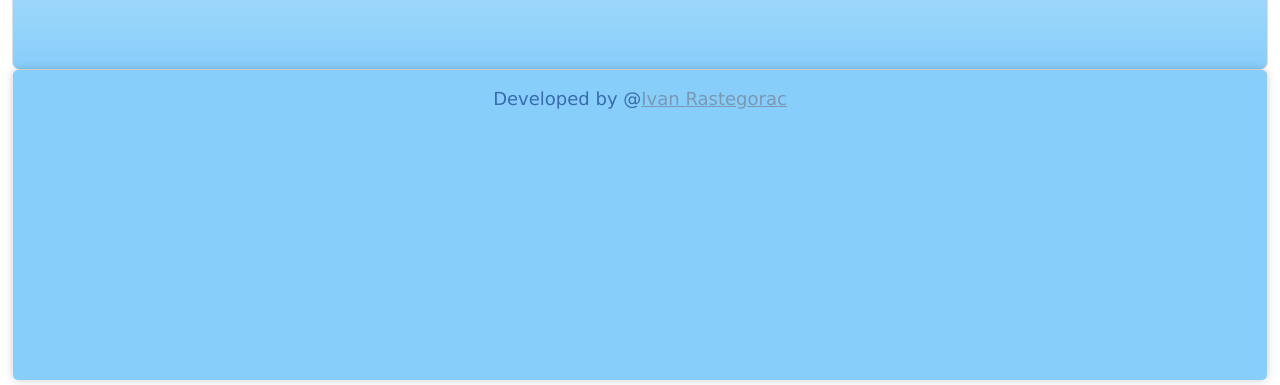
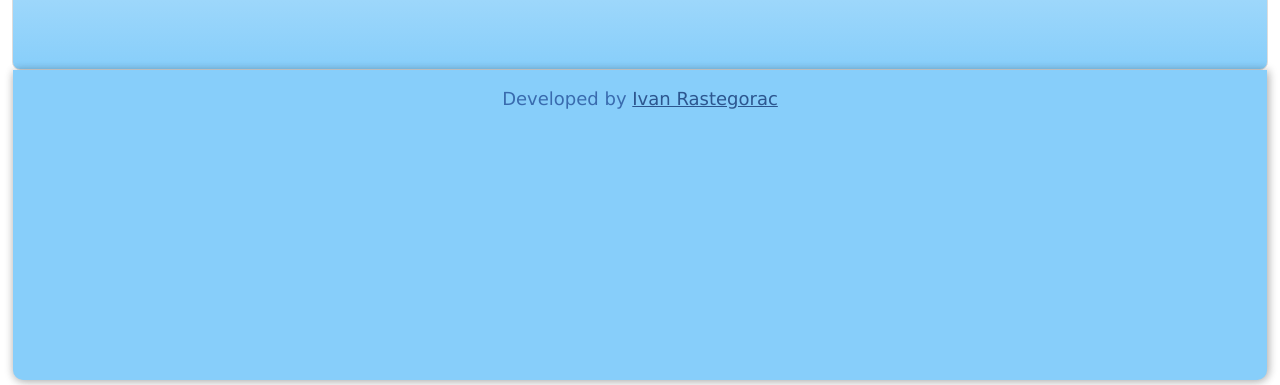
Before and after one commit to ivanrastegorac/Weather-app, a React (Create React App) app: page /login in a window 1280 px wide. Shown: the part 1172-1557 px from the top of the page. Built offline with nearby package versions, Linux system fonts and the light colour scheme; no server answers; sample sign-in values are in the browser's storage.

Commit message:
Fix footer styles

```diff
--- a/src/components/ui/footer/Footer.tsx
+++ b/src/components/ui/footer/Footer.tsx
@@ -12,7 +12,7 @@ const Footer: React.FC<FooterProps> = ({ name }) => {
   return (
     <FooterWrapper>
             <FooterText>
-                Developed by @{""}
+                Developed by {""}
                     <FooterLink href={profileLink} target="_blank" rel="noopener noreferrer">
                         {name}
                     </FooterLink>
--- a/src/components/ui/footer/styled.ts
+++ b/src/components/ui/footer/styled.ts
@@ -2,8 +2,9 @@ import styled from "styled-components";
 
 export const FooterWrapper = styled.footer`
   background: #87cefa;
-  border-radius: 5px;
-  box-shadow: 0 0 10px rgba(0, 0, 0, 0.2);
+  border-bottom-left-radius: 10px;
+  border-bottom-right-radius: 10px;
+  box-shadow: 2px 0 10px rgba(0, 0, 0, 0.2), 0 2px 10px rgba(0, 0, 0, 0.2);
   text-align: center;
   margin: auto;
 `;
@@ -15,9 +16,9 @@ export const FooterText = styled.p`
 `;
 
 export const FooterLink = styled.a`
-  color: #7b98b2;
+  color: #2c568f;
 
   &:hover {
-    color: grey;
+    color: #1c375c;
   }
 `;
--- a/src/components/weather/styled.ts
+++ b/src/components/weather/styled.ts
@@ -18,7 +18,8 @@ const Container = styled.div`
 
 export const WeatherContainer = styled.div`
   background: linear-gradient(to top, #87cefa, white);
-  border-radius: 10px;
+  border-top-left-radius: 10px;
+  border-top-right-radius: 10px;
   box-shadow: 0 0 10px rgba(0, 0, 0, 0.2);
   text-align: center;
   min-height: 80vh;
```
